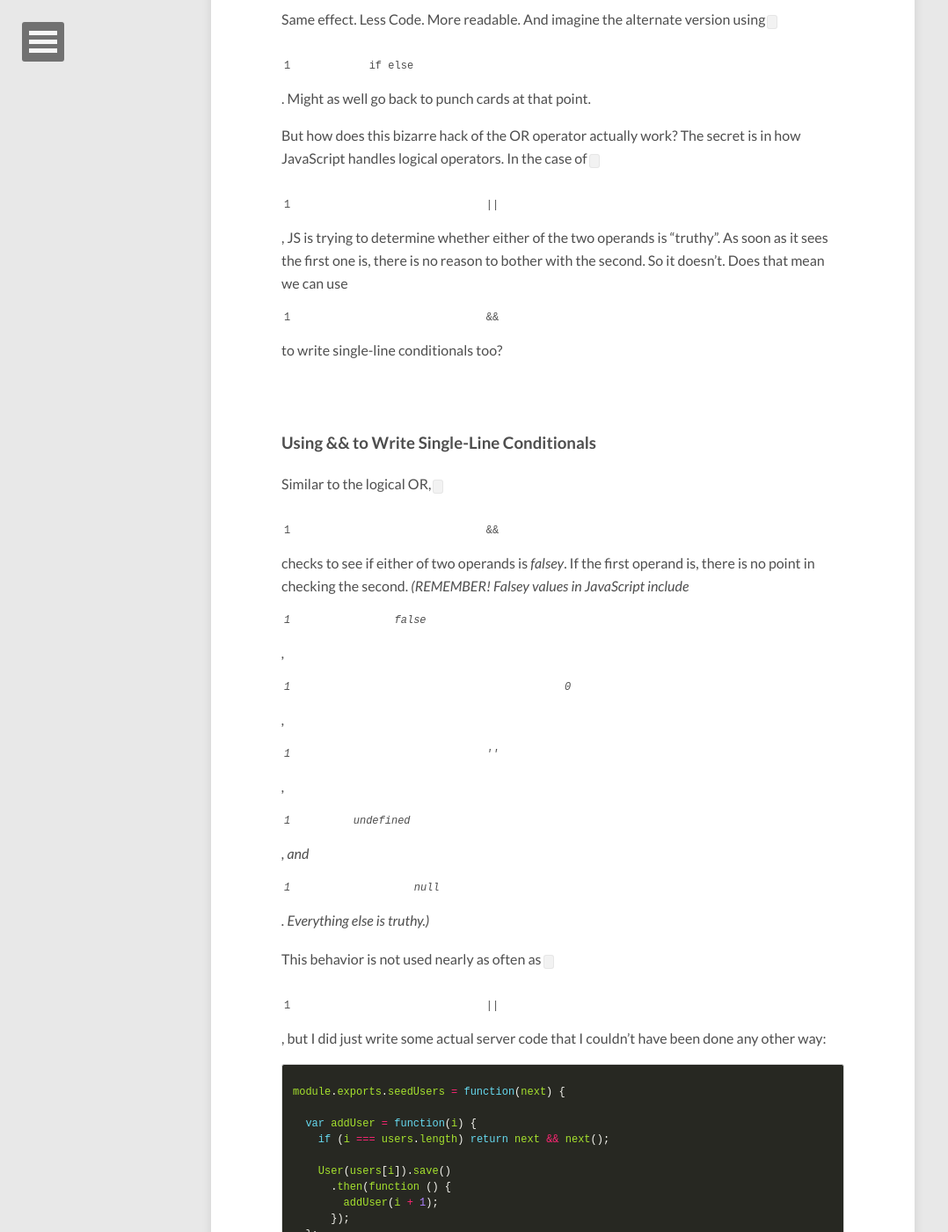
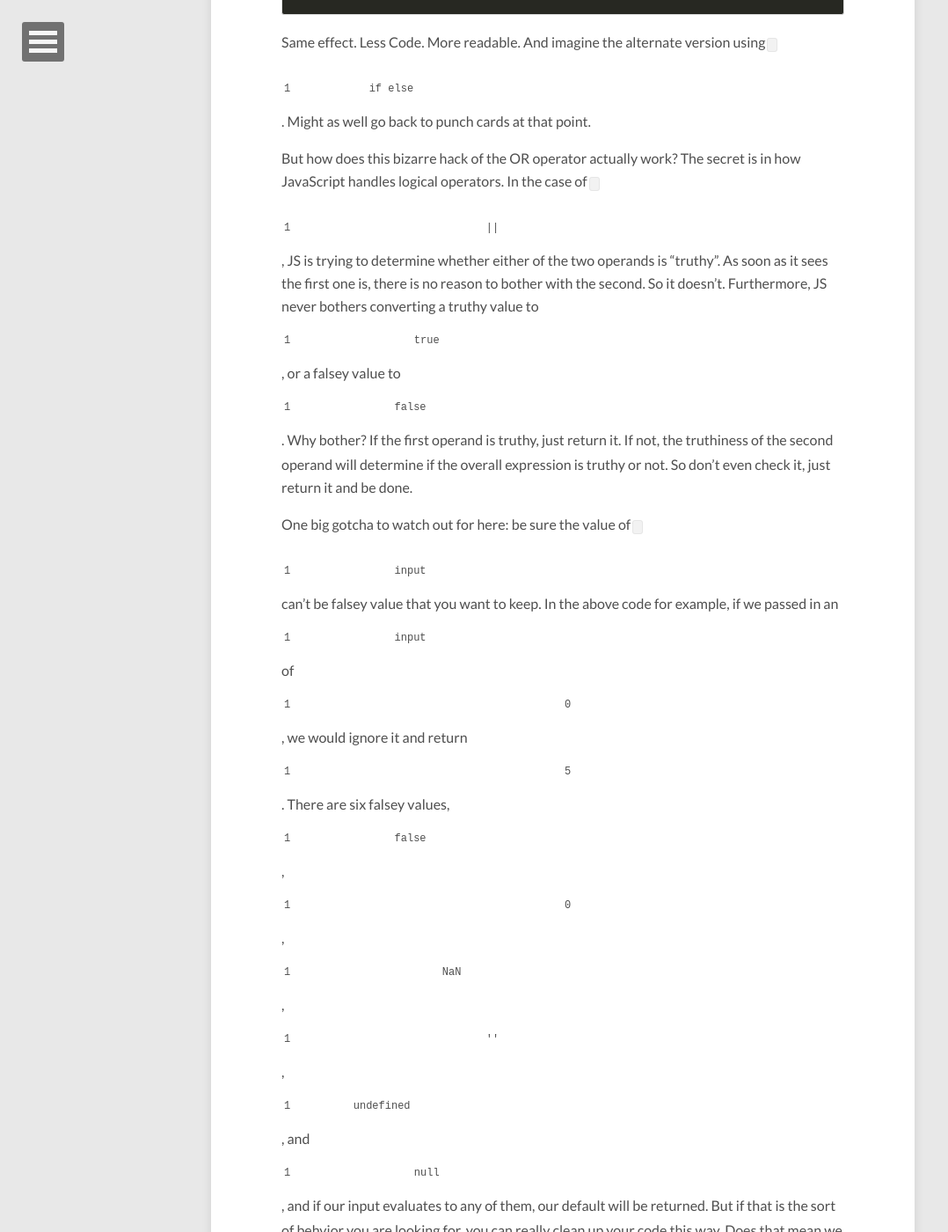
Before and after one commit to delventhalz/delventhalz.github.io, a Jekyll site: the page built from _posts/2016-01-23-single-line-if.markdown, in a window 1280 px wide and 1400 px high, scrolled down 4017 px. Shown: the whole window at 88% size, without its empty margins (0-1078 px from the left). Built offline with Jekyll 4.4.1, drawn with Linux system fonts in a browser that asks for light colours; nearby versions of some CDN libraries; comment, search, counter and statistics services are not loaded; some of the changed text lies outside the part shown.

Commit message:
Tweak wording for single line conditional post

```diff
--- a/_posts/2016-01-23-single-line-if.markdown
+++ b/_posts/2016-01-23-single-line-if.markdown
@@ -71,7 +71,7 @@
 var message = five > 4 ? 'excellent!' : 'wtf?';
 {% endhighlight %}
 
-Unlike an `if else` statement, the ternary operator *is an operator*. That means you are free to use it the right of an assignment statement, which would throw one heck of a syntax error if you tried it with `if else`. Though this isn't necessarily any more readable than other ternary uses, it saves an amazing amount of code when you compare it to the alternative:
+Unlike an `if else` statement, the ternary operator *is an operator*. That means you are free to use it to the right of an assignment statement, which would throw one heck of a syntax error if you tried it with `if else`. Though this isn't necessarily any more readable than other ternary uses, it saves an amazing amount of code when you compare it to the alternative:
 
 {% highlight javascript %}
 var message;
@@ -106,13 +106,13 @@
 
 Same effect. Less Code. More readable. And imagine the alternate version using `if else`. Might as well go back to punch cards at that point.
 
-But how does this bizarre hack of the OR operator actually work? The secret is in how JavaScript handles logical operators. In the case of `||`, JS is trying to determine whether either of the two operands is "truthy". As soon as it sees the first one is, there is no reason to bother with the second. So it doesn't. Does that mean we can use `&&` to write single-line conditionals too?
+But how does this bizarre hack of the OR operator actually work? The secret is in how JavaScript handles logical operators. In the case of `||`, JS is trying to determine whether either of the two operands is "truthy". As soon as it sees the first one is, there is no reason to bother with the second. So it doesn't. Furthermore, JS never bothers converting a truthy value to `true`, or a falsey value to `false`. Why bother? If the first operand is truthy, just return it. If not, the truthiness of the second operand will determine if the overall expression is truthy or not. So don't even check it, just return it and be done.
+
+One big gotcha to watch out for here: be sure the value of `input` can't be falsey value that you want to keep. In the above code for example, if we passed in an `input` of `0`, we would ignore it and return `5`. There are six falsey values, `false`, `0`, `NaN`, `''`, `undefined`, and `null`, and if our input evaluates to any of them, our default will be returned. But if that is the sort of behvior you are looking for, you can really clean up your code this way. Does that mean we can use `&&` to write single-line conditionals too?
 
 ### Using && to Write Single-Line Conditionals
 
-Similar to the logical OR, `&&` checks to see if either of two operands is *falsey*. If the first operand is, there is no point in checking the second. *(REMEMBER! Falsey values in JavaScript include `false`, `0`, `''`, `undefined`, and `null`. Everything else is truthy.)*
-
-This behavior is not used nearly as often as `||`, but I did just write some actual server code that I couldn't have been done any other way:
+Similar to the logical OR, `&&` checks to see if either of two operands is *falsey*. If the first operand is, there is no point in checking the second. This behavior is not taken advantage of nearly as often as `||`, but I did just write some actual server code that I couldn't have been done any other way:
 
 {% highlight javascript %}
 module.exports.seedUsers = function(next) {
@@ -143,7 +143,7 @@
 }
 {% endhighlight %}
 
-If you've never seen this usage before, a `return` statement can be a handy way to break out of a function. No more code will be executed once you run that `return`. This is perfect for a recursive base case. Even better, if you need to call a function on your way out, rather than write them on seperate lines, you can just return the function call itself. So I might have used my own curly brace lesson from before and written:
+If you've never seen this usage before, a `return` statement is a handy way to break out of a function. No more code will be executed once you run that `return`. It's perfect for a recursive base case. Even better, if you need to call a function on your way out, rather than write them on seperate lines, you can just return the function call itself. So I might have used my own curly brace lesson from before and written:
 
 {% highlight javascript %}
 if (i === users.length) return next();
@@ -155,7 +155,7 @@
 if (i === users.length) return next && next();
 {% endhighlight %}
 
-If `next` is undefined, JavaScript has no need to evaluate `next()`, and will simply skip it, returning the value to the left (`undefined`, which is fine for my purposes). On the other hand, if `next` is a function (i.e. truthy), JS will look at the value on the right, see that there is a function that needs to be executed, and do so. A fairly complex series of operations have been reduced to one simple (okay, not that simple) line.
+If `next` is undefined, JavaScript has no need to evaluate `next()`, and will simply skip it, returning the value to the left (`undefined`, which is fine for my purposes). On the other hand, if `next` is a function (and therefore truthy), JS will look at the value on the right, see that there is a function that needs to be executed, and do so. A fairly complex series of operations have been reduced to one simple (okay, not that simple) line.
 
 ### With Great Power...
 
```
Also changed, not shown: other parts of _posts/2016-01-23-single-line-if.markdown (+1 -1 lines).
